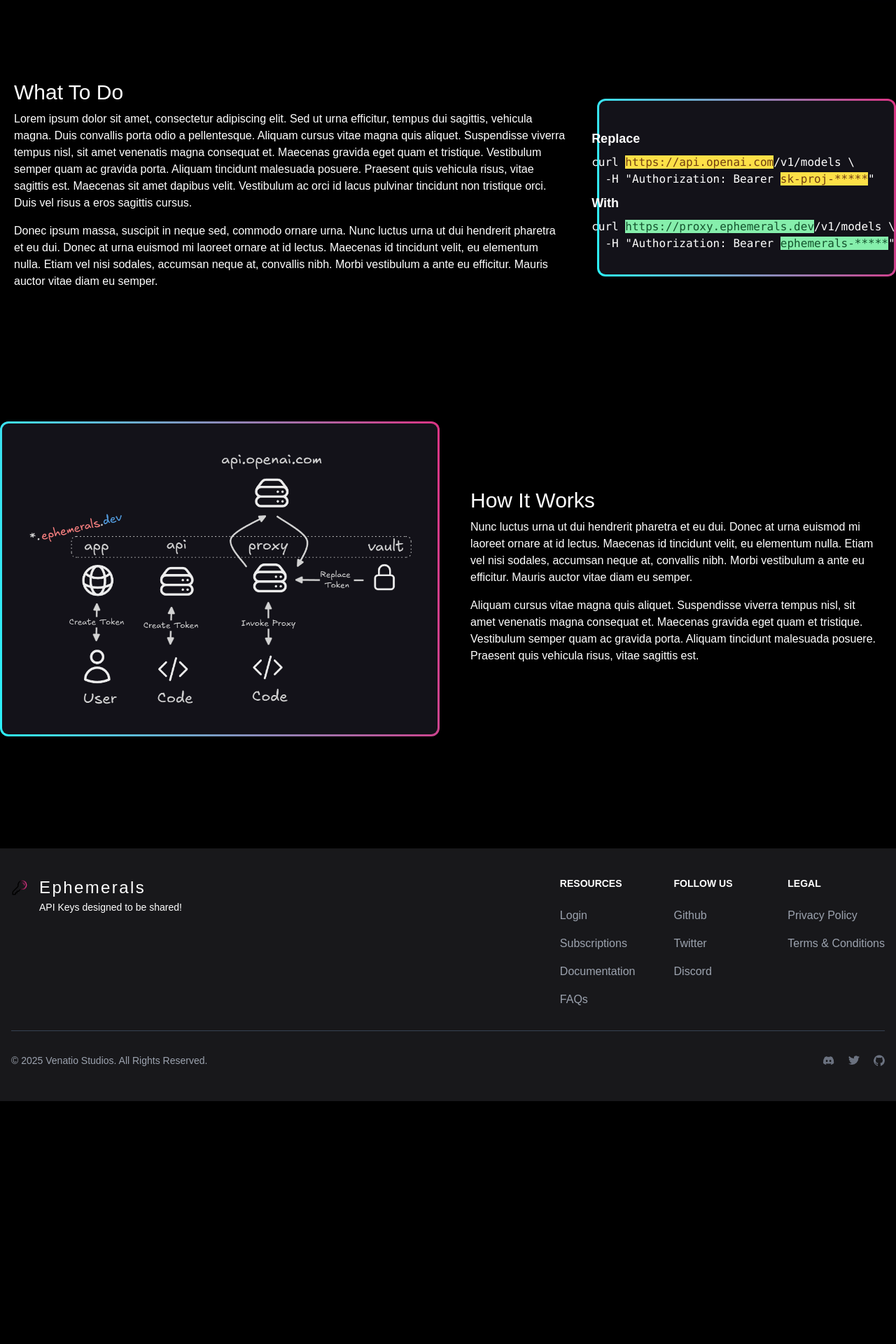
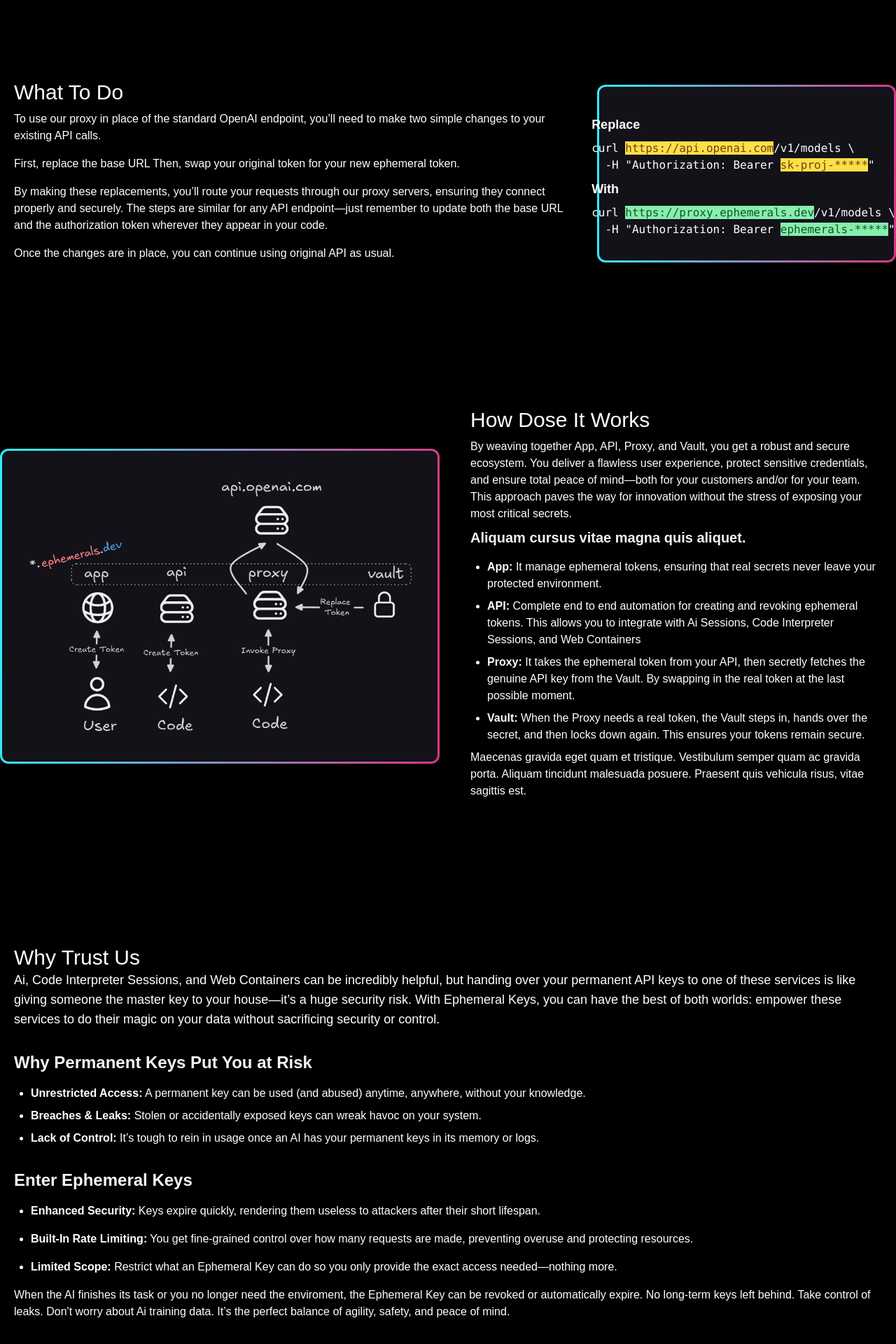
Before and after one commit to BoundlessStudio/CautiousGiggle, a Vue app: page / in a window 1280 px wide. Shown: the part 786-2706 px from the top of the page at 70% size. Before the commit the page ends 2359 px from the top, so only its background shows below. Built offline with nearby package versions, Linux system fonts and the light colour scheme; a web font is replaced by a local one.

Commit message:
fixed landing page

```diff
--- a/src/App.vue
+++ b/src/App.vue
@@ -1,32 +1,24 @@
 <script setup lang="ts">
 import { onMounted, onUnmounted, ref } from 'vue';
 
- const alpha = ref('ff');
- const beta = ref('ff');
-
+ const alpha = ref('ff')
+ const beta = ref('ff')
  const handleScroll = () => {
-  const scrollTop = window.scrollY;
-  const scrollHeight = document.documentElement.scrollHeight;
-  const clientHeight = window.innerHeight;
-  const scrollableHeight = scrollHeight - clientHeight;
-
-  const fadeThreshold1 = scrollableHeight * 0.3;
-  const fadeThreshold2 = scrollableHeight * 0.4;
-  const ratio1 = Math.min(1, Math.max(0,  scrollTop / fadeThreshold1))
-  const ratio2 = Math.min(1, Math.max(0,  scrollTop / fadeThreshold2))
-  const alphaDecimal1 = 255 - Math.round(ratio1 * 255)
-  const alphaDecimal2 = 255 - Math.round(ratio2 * 255)
-
-  alpha.value = alphaDecimal1.toString(16).padStart(2, '0')
-  beta.value = alphaDecimal2.toString(16).padStart(2, '0')
+  const scrollTop = window.scrollY
+  const scrollHeight = document.documentElement.scrollHeight
+  const clientHeight = window.innerHeight
+  const scrollableHeight = scrollHeight - clientHeight
+  alpha.value = (255 - Math.round( Math.min(1, Math.max(0,  scrollTop / (scrollableHeight * 0.1))) * 255)).toString(16).padStart(2, '0')
+  beta.value = (255 - Math.round( Math.min(1, Math.max(0,  scrollTop / (scrollableHeight * 0.2))) * 255)).toString(16).padStart(2, '0')
 };
 
 onMounted(() => {
-  window.addEventListener('scroll', handleScroll);
+  window.addEventListener('scroll', handleScroll)
+  handleScroll()
 });
 
 onUnmounted(() => {
-  window.removeEventListener('scroll', handleScroll);
+  window.removeEventListener('scroll', handleScroll)
 });
 </script>
 
@@ -54,15 +46,14 @@
       <div class="w-1/2">
         <svg xmlns="http://www.w3.org/2000/svg" viewBox="0 0 24 24" stroke-width="0.5" transform="rotate(-45)" class="size-96 glow-white">
           <defs>
-            <linearGradient id="gradient3" x1="0%" y1="0%" x2="100%" y2="0%">
-              <!-- <stop offset="0%" stop-color="#2cf1f9ff" /> -->
+            <linearGradient id="gradient1" x1="0%" y1="0%" x2="100%" y2="0%">
               <stop offset="0%" :stop-color="'#2cf1f9'+alpha" />
-              <stop offset="50%" :stop-color="'#ffffff'+alpha" />
+              <stop offset="50%" :stop-color="'#ffffff'+beta" />
               <stop offset="100%" :stop-color="'#db3484ff'" />
             </linearGradient>
           </defs>
           <path
-            stroke="url(#gradient3)"
+            stroke="url(#gradient1)"
             fill="none"
             stroke-linecap="round"
             stroke-linejoin="round"
@@ -79,20 +70,16 @@
         <div class="text-white p-5">
           <h2 class="text-3xl">What To Do</h2>
           <p class="py-2">
-            Lorem ipsum dolor sit amet, consectetur adipiscing elit.
-            Sed ut urna efficitur, tempus dui sagittis, vehicula magna.
-            Duis convallis porta odio a pellentesque. Aliquam cursus vitae magna quis aliquet.
-            Suspendisse viverra tempus nisl, sit amet venenatis magna consequat et.
-            Maecenas gravida eget quam et tristique. Vestibulum semper quam ac gravida porta.
-            Aliquam tincidunt malesuada posuere. Praesent quis vehicula risus, vitae sagittis est.
-            Maecenas sit amet dapibus velit. Vestibulum ac orci id lacus pulvinar tincidunt non tristique orci.
-            Duis vel risus a eros sagittis cursus.
+            To use our proxy in place of the standard OpenAI endpoint, you’ll need to make two simple changes to your existing API calls.
           </p>
           <p class="py-2">
-            Donec ipsum massa, suscipit in neque sed, commodo ornare urna. Nunc luctus urna ut dui hendrerit pharetra et eu dui.
-            Donec at urna euismod mi laoreet ornare at id lectus. Maecenas id tincidunt velit, eu elementum nulla.
-            Etiam vel nisi sodales, accumsan neque at, convallis nibh. Morbi vestibulum a ante eu efficitur.
-            Mauris auctor vitae diam eu semper.
+            First, replace the base URL Then, swap your original token for your new ephemeral token.
+          </p>
+          <p class="py-2">
+            By making these replacements, you’ll route your requests through our proxy servers, ensuring they connect properly and securely. The steps are similar for any API endpoint—just remember to update both the base URL and the authorization token wherever they appear in your code.
+          </p>
+          <p class="py-2">
+            Once the changes are in place, you can continue using original API as usual.
           </p>
         </div>
       </div>
@@ -126,16 +113,20 @@
       </div>
       <div class="w-1/2">
         <div class="text-white p-5">
-          <h2 class="text-3xl">How It Works</h2>
+          <h2 class="text-3xl">How Dose It Works</h2>
           <p class="py-2">
-            Nunc luctus urna ut dui hendrerit pharetra et eu dui.
-            Donec at urna euismod mi laoreet ornare at id lectus. Maecenas id tincidunt velit, eu elementum nulla.
-            Etiam vel nisi sodales, accumsan neque at, convallis nibh. Morbi vestibulum a ante eu efficitur.
-            Mauris auctor vitae diam eu semper.
+            By weaving together App, API, Proxy, and Vault, you get a robust and secure ecosystem.
+            You deliver a flawless user experience, protect sensitive credentials, and ensure total peace of mind—both for your customers and/or for your team.
+            This approach paves the way for innovation without the stress of exposing your most critical secrets.
           </p>
+          <h2 class="text-xl font-semibold text-gray-100 mb-4">Aliquam cursus vitae magna quis aliquet. </h2>
+          <ul class="list-disc pl-6 space-y-2">
+            <li><span class="font-semibold">App:</span> It manage ephemeral tokens, ensuring that real secrets never leave your protected environment.</li>
+            <li><span class="font-semibold">API:</span> Complete end to end automation for creating and revoking ephemeral tokens. This allows you to integrate with Ai Sessions, Code Interpreter Sessions, and Web Containers </li>
+            <li><span class="font-semibold">Proxy:</span> It takes the ephemeral token from your API, then secretly fetches the genuine API key from the Vault. By swapping in the real token at the last possible moment.</li>
+            <li><span class="font-semibold">Vault:</span> When the Proxy needs a real token, the Vault steps in, hands over the secret, and then locks down again. This ensures your tokens remain secure.</li>
+          </ul>
           <p class="py-2">
-            Aliquam cursus vitae magna quis aliquet.
-            Suspendisse viverra tempus nisl, sit amet venenatis magna consequat et.
             Maecenas gravida eget quam et tristique. Vestibulum semper quam ac gravida porta.
             Aliquam tincidunt malesuada posuere. Praesent quis vehicula risus, vitae sagittis est.
           </p>
@@ -143,6 +134,43 @@
       </div>
     </div>
   </section>
+
+  <section class=" w-full py-20">
+    <div class="h-full container mx-auto flex flex-row items-center gap-6">
+      <div class="">
+        <div class="text-white p-5">
+          <h2 class="text-3xl">Why Trust Us</h2>
+          <div class="mb-8">
+              <p class="text-lg mb-4">Ai, Code Interpreter Sessions, and Web Containers can be incredibly helpful, but handing over your permanent API keys to one of these services is like giving someone the master key to your house—it’s a huge security risk. With Ephemeral Keys, you can have the best of both worlds: empower these services to do their magic on your data without sacrificing security or control.</p>
+          </div>
+          <div class="mb-8">
+              <h2 class="text-2xl font-semibold text-gray-100 mb-4">Why Permanent Keys Put You at Risk</h2>
+              <ul class="list-disc pl-6 space-y-2">
+                <li><span class="font-semibold">Unrestricted Access:</span> A permanent key can be used (and abused) anytime, anywhere, without your knowledge.</li>
+                <li><span class="font-semibold">Breaches & Leaks:</span> Stolen or accidentally exposed keys can wreak havoc on your system.</li>
+                <li><span class="font-semibold">Lack of Control:</span> It’s tough to rein in usage once an AI has your permanent keys in its memory or logs.</li>
+              </ul>
+          </div>
+          <div>
+            <h2 class="text-2xl font-semibold text-gray-100 mb-4">Enter Ephemeral Keys</h2>
+            <ul class="list-disc pl-6 space-y-4">
+              <li>
+                <p><span class="font-semibold">Enhanced Security:</span> Keys expire quickly, rendering them useless to attackers after their short lifespan.</p>
+              </li>
+              <li>
+                <p><span class="font-semibold">Built-In Rate Limiting:</span> You get fine-grained control over how many requests are made, preventing overuse and protecting resources.</p>
+              </li>
+              <li>
+                <p><span class="font-semibold">Limited Scope:</span> Restrict what an Ephemeral Key can do so you only provide the exact access needed—nothing more.</p>
+              </li>
+            </ul>
+            <p class="mt-4">When the AI finishes its task or you no longer need the enviroment, the Ephemeral Key can be revoked or automatically expire. No long-term keys left behind. Take control of leaks. Don't worry about Ai training data. It’s the perfect balance of agility, safety, and peace of mind.</p>
+          </div>
+        </div>
+      </div>
+    </div>
+  </section>
+
 
 
 
```
